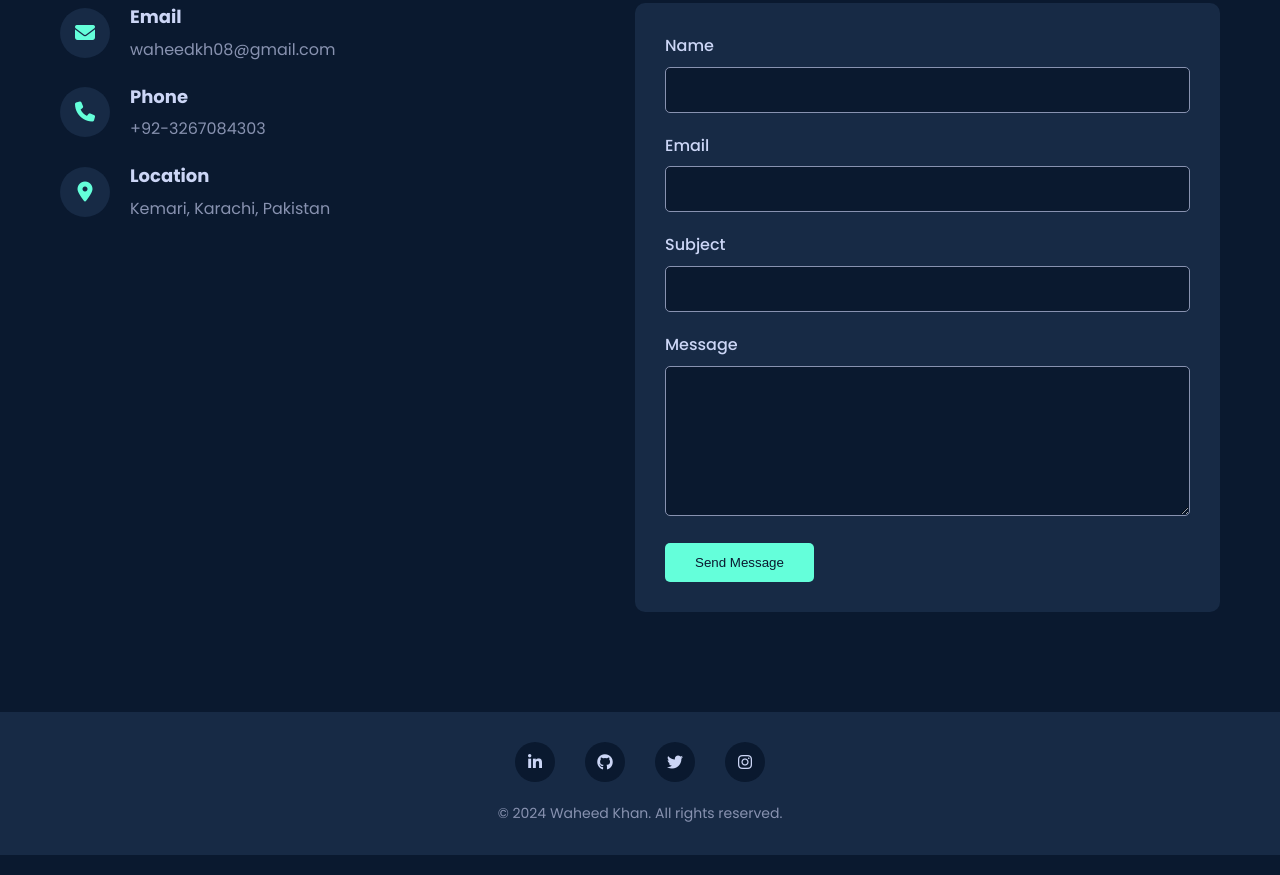
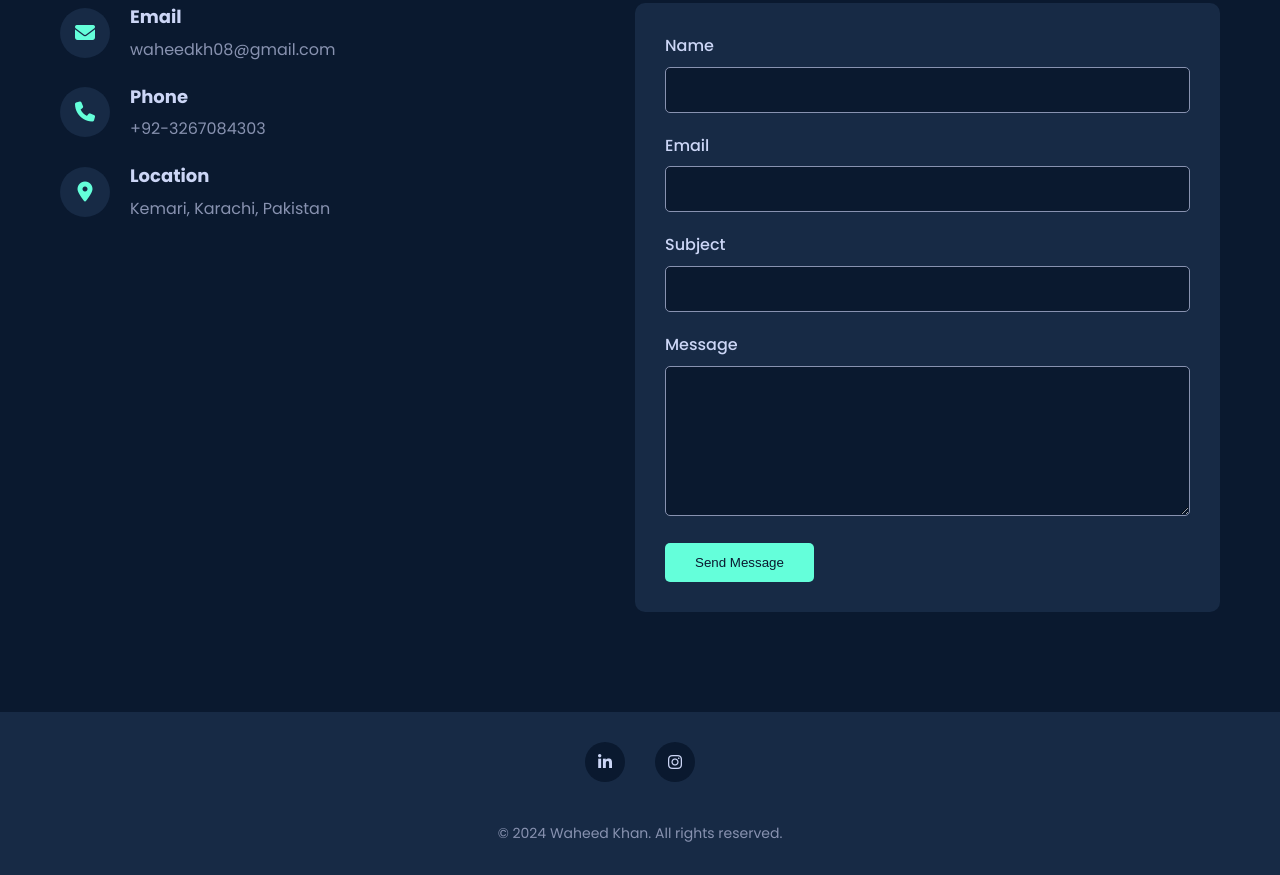
Before and after one commit to waheeedkhan/resume, a plain HTML site: page index.html in a window 1280 px wide. Shown: the part 5037-5912 px from the top of the page. Drawn offline with Linux system fonts and the light colour scheme.

Commit message:
Update index.html

```diff
--- a/index.html
+++ b/index.html
@@ -1020,10 +1020,18 @@
     <footer>
         <div class="container">
             <ul class="social-links">
-                <li><a href="#"><i class="fab fa-linkedin-in"></i></a></li>
-                <li><a href="#"><i class="fab fa-github"></i></a></li>
-                <li><a href="#"><i class="fab fa-twitter"></i></a></li>
-                <li><a href="#"><i class="fab fa-instagram"></i></a></li>
+               <ul class="social-links">
+    <li>
+        <a href="https://www.linkedin.com/in/mr-waheed-khan3090?utm_source=share&utm_campaign=share_via&utm_content=profile&utm_medium=android_app" target="_blank" rel="noopener noreferrer">
+            <i class="fab fa-linkedin-in"></i>
+        </a>
+    </li>
+    <li>
+        <a href="https://www.instagram.com/waheeed_khan_?igsh=NmdsM2RkN3VyeGx1" target="_blank" rel="noopener noreferrer">
+            <i class="fab fa-instagram"></i>
+        </a>
+    </li>
+</ul>
             </ul>
             <p class="copyright">© 2024 Waheed Khan. All rights reserved.</p>
         </div>
```
